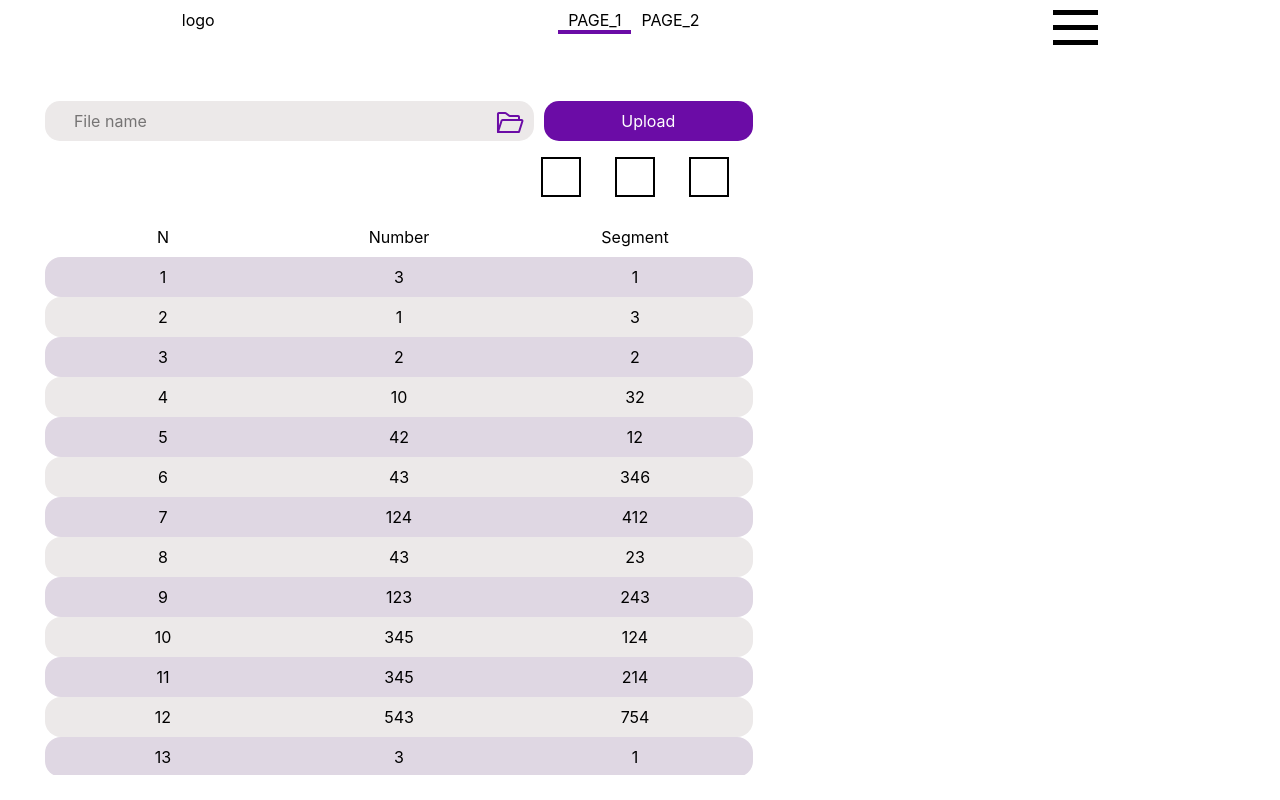
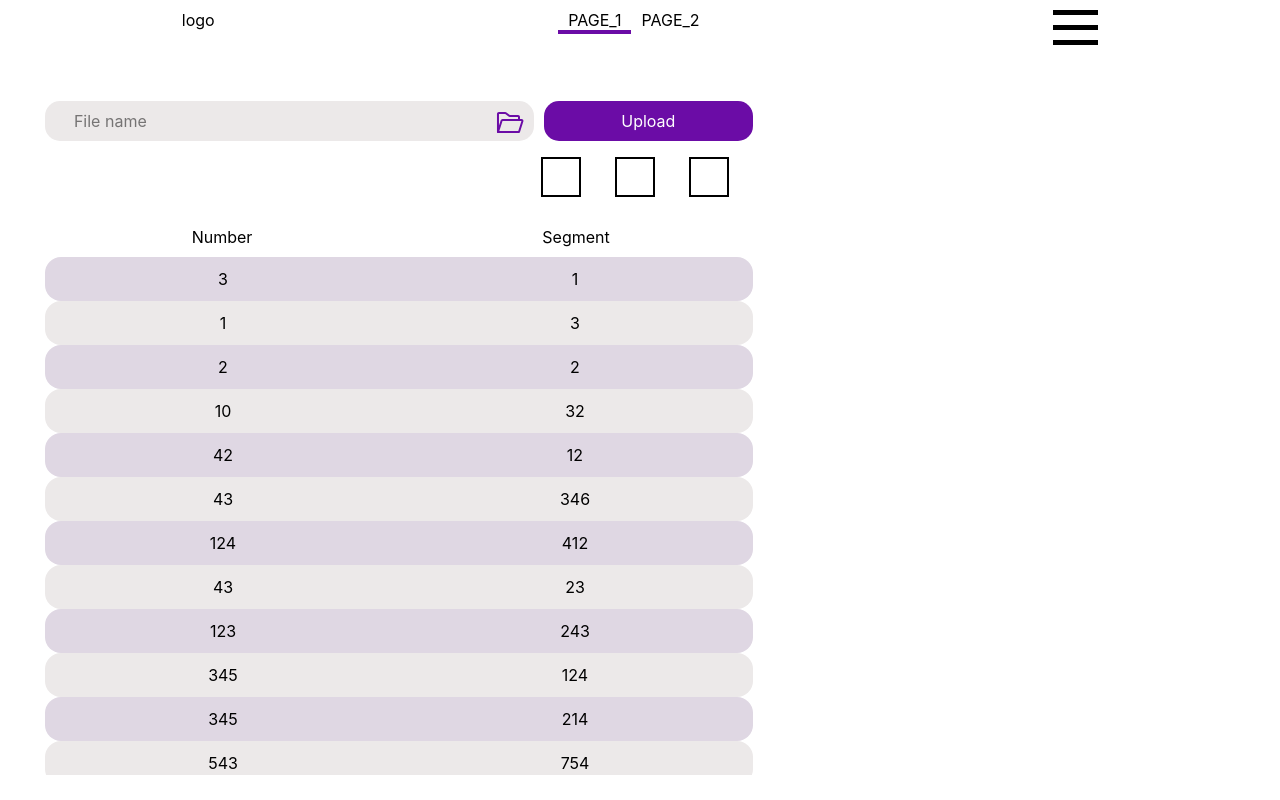
Before and after one commit to cp-final/front, a React (Create React App) app: page / in a window 1280 px wide. Built offline with nearby package versions, Linux system fonts and the light colour scheme.

Commit message:
2 columns in table again
animations

```diff
--- a/src/components/TableWidget/DataTable/DataTable.jsx
+++ b/src/components/TableWidget/DataTable/DataTable.jsx
@@ -6,7 +6,7 @@ import WithPreloader from "../../common/WithPreloader";
 
 const DataTable = ({data, isFetching}) => {
 
-    const rows = data.map((rowData, index) => <Row index={index + 1} key={index} data={rowData}/>);
+    const rows = data.map((rowData, index) => <Row key={index} data={rowData}/>);
 
     return (
       <div className={s.wrapper}>
--- a/src/components/TableWidget/DataTable/Row/Row.jsx
+++ b/src/components/TableWidget/DataTable/Row/Row.jsx
@@ -1,12 +1,9 @@
 import React from 'react';
 import s from "./Row.module.css";
 
-const Row = ({data, index}) => {
+const Row = ({data}) => {
   return (
       <div className={s.row}>
-          <div className={s.rowItem}>
-              {index}
-          </div>
           <div className={s.rowItem}>
               {data.number}
           </div>
--- a/src/components/TableWidget/DataTable/Row/Row.module.css
+++ b/src/components/TableWidget/DataTable/Row/Row.module.css
@@ -1,8 +1,23 @@
 .row {
     display: grid;
     width: 100%;
-    grid-template-columns: repeat(3, 1fr);
+    grid-template-columns: repeat(2, 1fr);
     border-radius: 16px;
+    border: solid 2px transparent;
+    transition: .2s;
+    cursor: pointer;
+}
+
+.row:nth-child(2n + 1) {
+    background: #ECE9E9;
+}
+
+.row:nth-child(2n) {
+    background: #DFD7E3;
+}
+
+.row:hover {
+    border-color: #6B0CA6;
 }
 
 .rowItem {
@@ -12,11 +27,3 @@
     justify-content: center;
     box-sizing: border-box;
 }
-
-.row:nth-child(2n + 1) {
-    background: #ECE9E9;
-}
-
-.row:nth-child(2n) {
-    background: #DFD7E3;
-}
--- a/src/components/TableWidget/DataTable/Title/Title.jsx
+++ b/src/components/TableWidget/DataTable/Title/Title.jsx
@@ -6,9 +6,6 @@ import cn from "classnames";
 const Title = (props) => {
     return (
         <div className={cn(rowS.row, s.title)}>
-            <div className={cn(rowS.rowItem, s.title)}>
-                N
-            </div>
             <div className={cn(rowS.rowItem, s.title)}>
                 Number
             </div>
--- a/src/components/TableWidget/DataTable/Title/Title.module.css
+++ b/src/components/TableWidget/DataTable/Title/Title.module.css
@@ -2,4 +2,6 @@
     position: sticky;
     top: 0;
     background: white;
+    border: none !important;
+    cursor: auto;
 }
```
Also changed, not shown: src/components/common/Preloader/preloader.svg.
